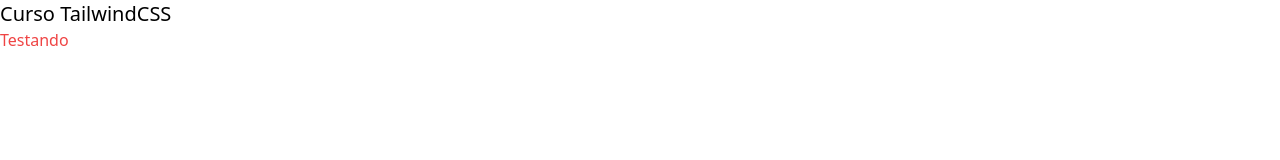
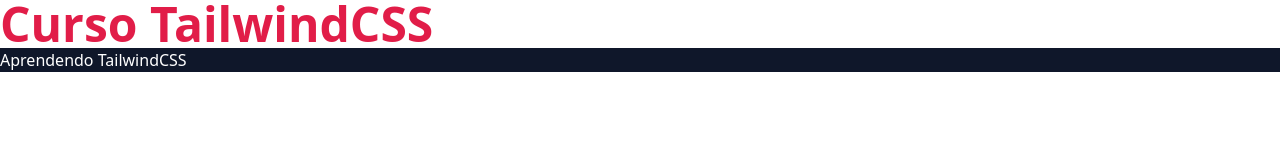
Before and after one commit to JosRafael/Curso-TailwindCSS, a website: page src/index.html in a window 1280 px wide. Drawn offline with Linux system fonts and the light colour scheme.

Commit message:
Propriedades básicas

```diff
--- a/src/index.html
+++ b/src/index.html
@@ -8,7 +8,9 @@
     <title>Curso TailwindCSS</title>
   </head>
   <body>
-    <h1 class="text-xl">Curso TailwindCSS</h1>
-    <h2 class="text-red-500">Testando</h2>
+    <h1 class="text-5xl font-bold text-rose-600">Curso TailwindCSS</h1>
+    <div class="bg-slate-900">
+      <h2 class="text-white">Aprendendo TailwindCSS</h2>
+    </div>
   </body>
 </html>
```
Also changed, not shown: styles/output.css.
